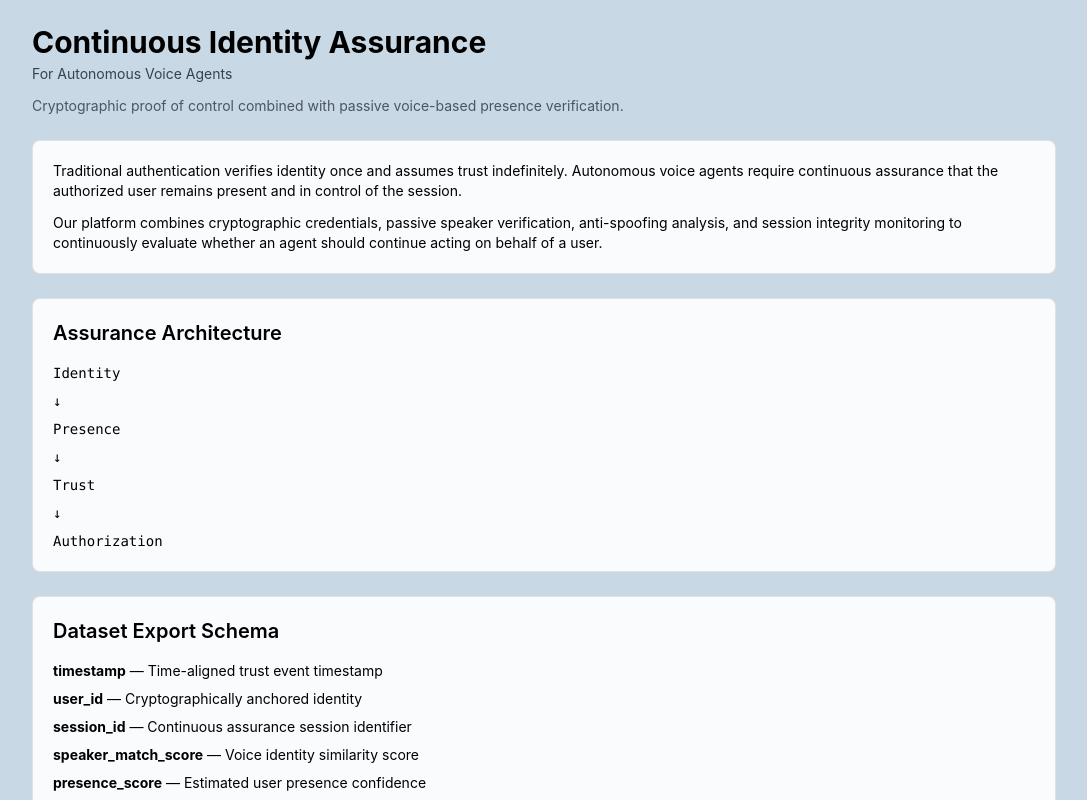
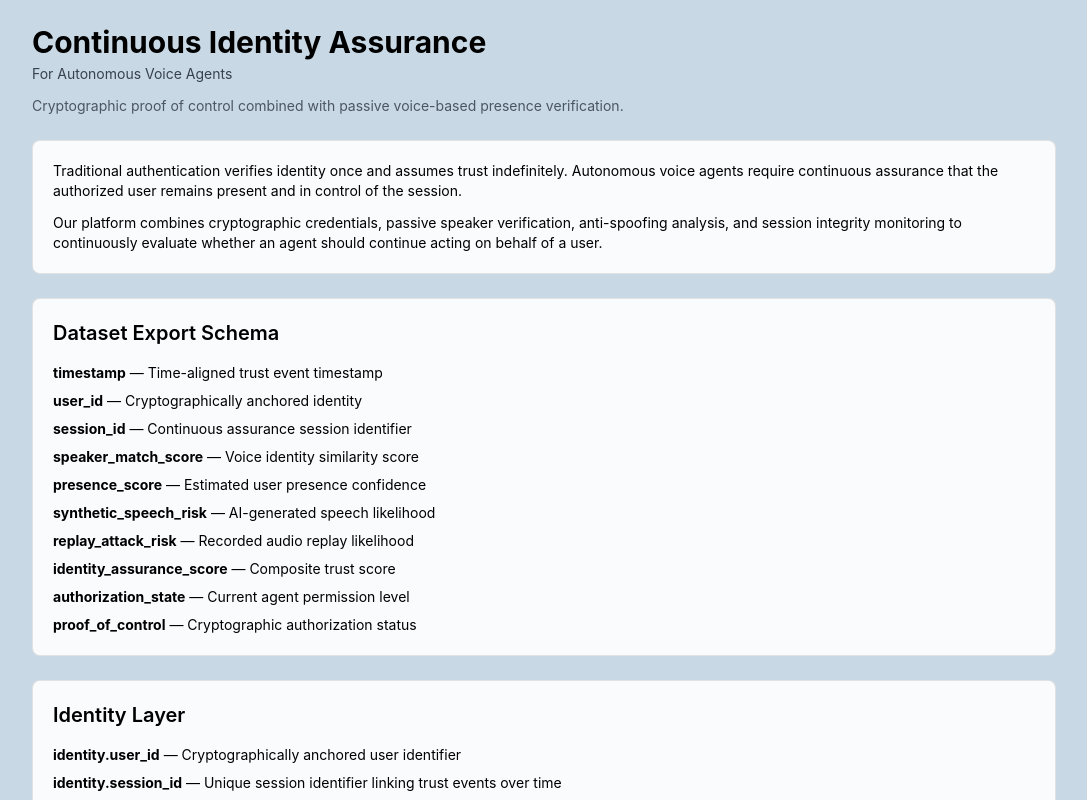
Before and after one commit to SanguineAI-Incorporated/sanguine-ai-users, a React (Vite) app: page /documentation in a window 1280 px wide. Shown: the top 800 px of the page, without its empty margins (96-1183 px from the left). Built offline with nearby package versions, Linux system fonts and the light colour scheme.

Commit message:
Remove Assurance Architecture section
Removed Assurance Architecture section from documentation.

```diff
--- a/src/pages/Documentation.jsx
+++ b/src/pages/Documentation.jsx
@@ -151,23 +151,6 @@ export default function Documentation() {
           </p>
         </div>
 
-        {/* ARCHITECTURE */}
-        <div className="bg-white/90 border border-black/10 rounded-lg p-5">
-          <h2 className="text-xl font-semibold mb-4">
-            Assurance Architecture
-          </h2>
-
-          <div className="text-sm space-y-2 font-mono">
-            <div>Identity</div>
-            <div>↓</div>
-            <div>Presence</div>
-            <div>↓</div>
-            <div>Trust</div>
-            <div>↓</div>
-            <div>Authorization</div>
-          </div>
-        </div>
-
         {/* DATASET SCHEMA */}
         <div className="bg-white/90 border border-black/10 rounded-lg p-5">
           <h2 className="text-xl font-semibold mb-4">
```
